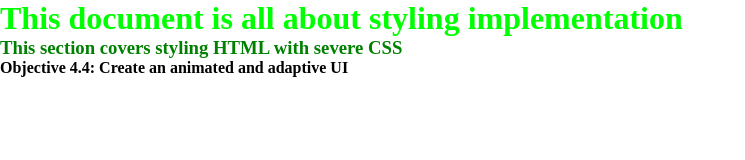
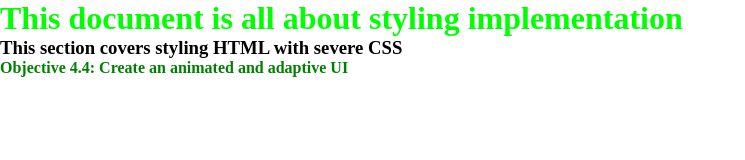
Before and after one commit to curt953/70-480, a website: page Exam Preparation/docs/nine.html in a window 1280 px wide. Shown: the whole page, without its empty margins (0-745 px from the left). Drawn offline with nearby package versions, Linux system fonts and the light colour scheme.

Commit message:
Commit on 19.01.2019. Added the starting point of Objective 4.4.

```diff
--- a/Exam Preparation/styles/two.css
+++ b/Exam Preparation/styles/two.css
@@ -8,7 +8,7 @@ h1 {
     color: #00FF00;
 }
 
-h3 {
+h4 {
     color: green;
 }
 
@@ -362,3 +362,5 @@ html, body {
 .contacts_regions {
     flow-from: myflow;
 }
+
+/* Objective 4.4: Create an animated and adaptive UI */
```
